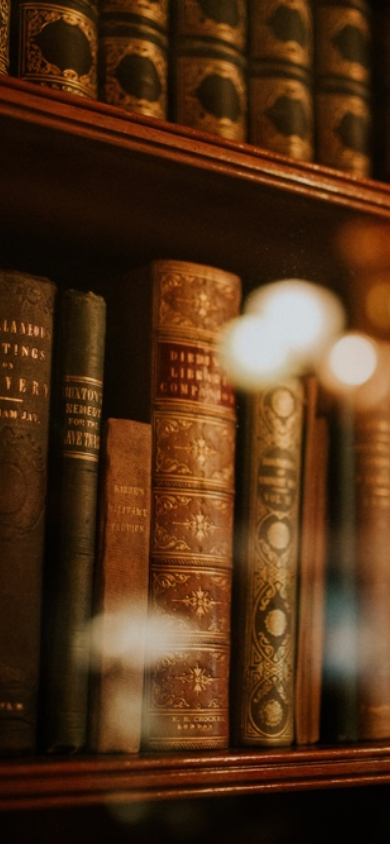
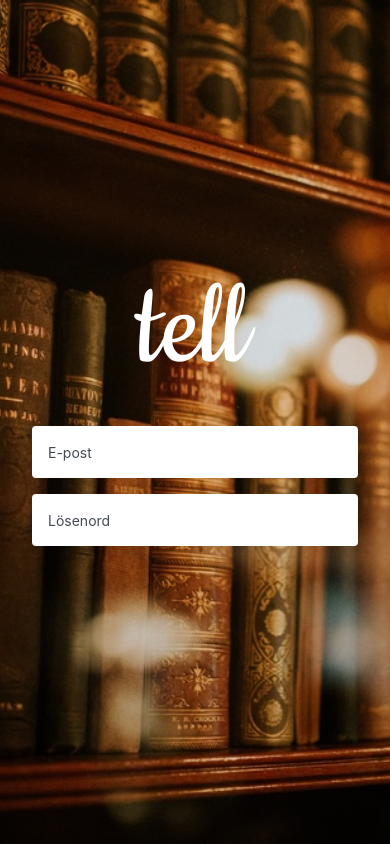
Before and after one commit to annavik/tell, a React Native app: screen / in a window 390 px wide. Built offline with nearby package versions, Linux system fonts and the light colour scheme.

Commit message:
Create component for text input and update login page

```diff
--- /dev/null
+++ b/src/components/TellTextInput.js
@@ -0,0 +1,28 @@
+import PropTypes from 'prop-types'
+import React from 'react'
+import { StyleSheet, TextInput } from 'react-native'
+
+const styles = StyleSheet.create({
+  textInput: {
+    width: '100%',
+    height: 52,
+    backgroundColor: '#FFFFFF',
+    color: '#434A54',
+    borderRadius: 4,
+    paddingRight: 16,
+    paddingLeft: 16,
+    marginBottom: 16,
+  },
+})
+
+export class TellTextInput extends React.Component {
+  static propTypes = {
+    placeholder: PropTypes.string,
+  }
+
+  render() {
+    const { placeholder } = this.props
+
+    return <TextInput style={styles.textInput} placeholder={placeholder} />
+  }
+}
--- a/src/pages/Login.js
+++ b/src/pages/Login.js
@@ -1,21 +1,53 @@
 import React from 'react'
-import { ImageBackground, StatusBar, StyleSheet } from 'react-native'
+import { TellTextInput } from '../components/TellTextInput'
+import {
+  Image,
+  ImageBackground,
+  KeyboardAvoidingView,
+  StatusBar,
+  StyleSheet,
+  View,
+} from 'react-native'
 
 const bg = require('../../assets/images/bg_login.jpg')
+const logo = require('../../assets/images/logo.png')
 
 const styles = StyleSheet.create({
-  container: {
-    flex: 1,
+  background: {
     width: '100%',
     height: '100%',
+  },
+  container: {
+    width: '100%',
+    height: '100%',
+    padding: 32,
+    justifyContent: 'center',
+  },
+  content: {
+    width: '100%',
+    alignItems: 'center',
+  },
+  logo: {
+    marginBottom: 64,
   },
 })
 
 export class Login extends React.Component {
   render() {
     return (
-      <ImageBackground source={bg} style={styles.container}>
+      <ImageBackground source={bg} style={styles.background}>
         <StatusBar barStyle="light-content" />
+        <View style={styles.container}>
+          <KeyboardAvoidingView
+            style={styles.content}
+            behavior="position"
+            contentContainerStyle={styles.content}
+          >
+            <Image source={logo} style={styles.logo} />
+            <TellTextInput placeholder="E-post" />
+            <TellTextInput placeholder="Lösenord" />
+          </KeyboardAvoidingView>
+        </View>
       </ImageBackground>
     )
   }
```
